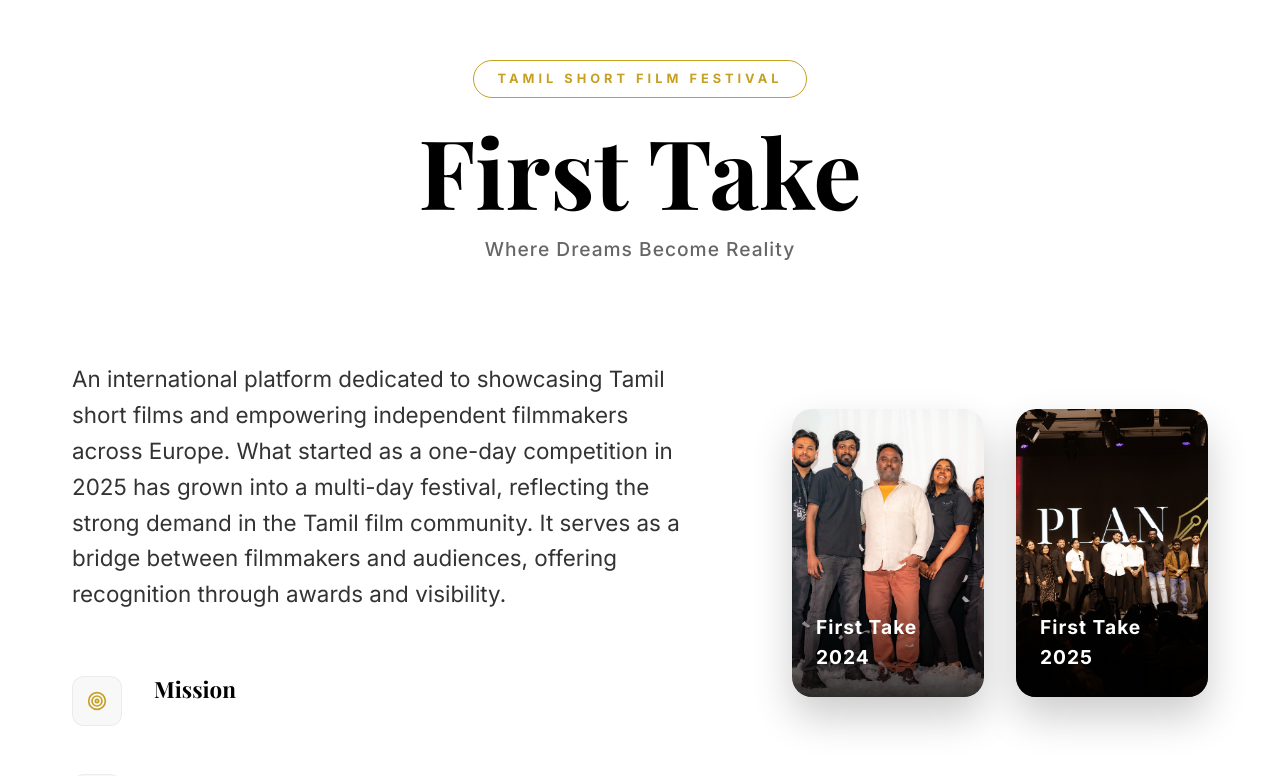
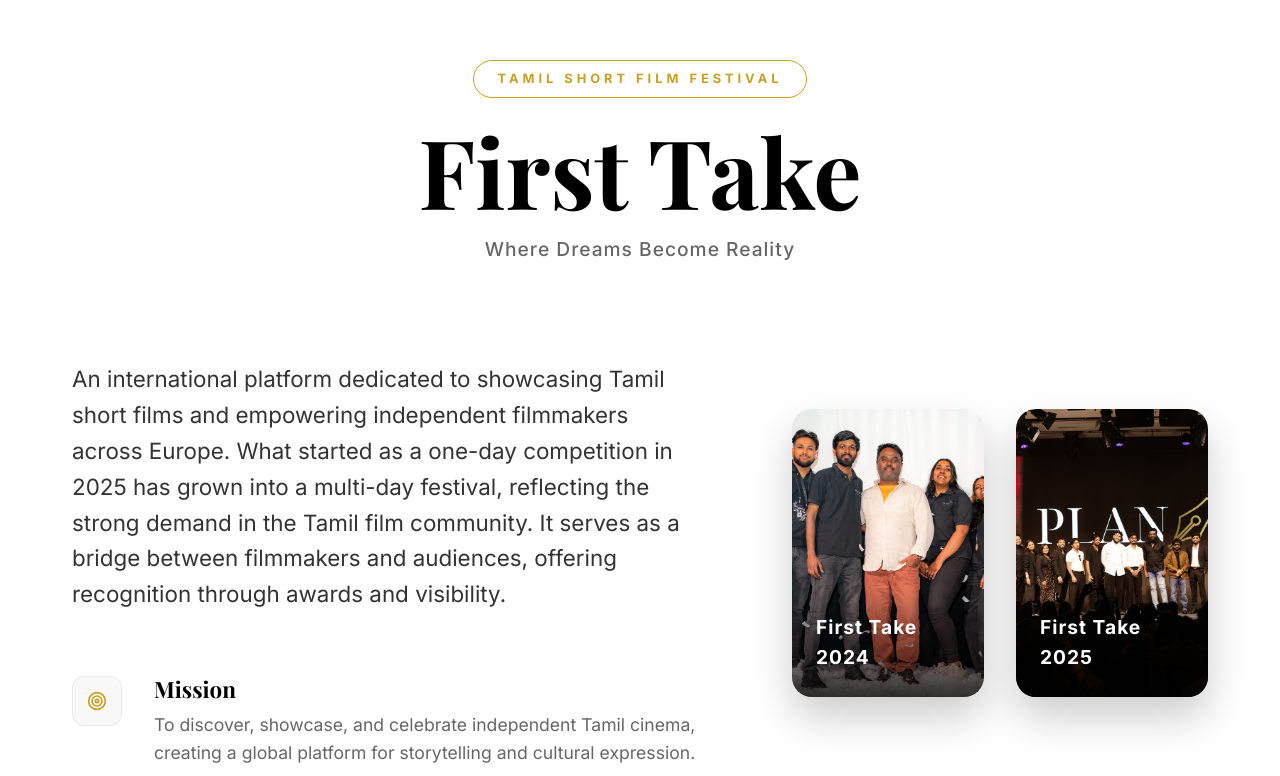
Before and after one commit to IONHAX04/PLAN-B-V1, a React (Vite) app: page /v2 in a window 1280 px wide. Shown: the part 160-936 px from the top of the page. Built offline with nearby package versions, Linux system fonts and the light colour scheme; a web font is replaced by a local one.

Commit message:
build bugs cleared

```diff
--- a/src/data/mockData.ts
+++ b/src/data/mockData.ts
@@ -186,6 +186,7 @@ export const filmfactoryContent = {
     subtitle: "Tamil Short Film Festival",
     tagline: "Where Dreams Become Reality",
     description: "An international platform dedicated to showcasing Tamil short films and empowering independent filmmakers across Europe. What started as a one-day competition in 2025 has grown into a multi-day festival, reflecting the strong demand in the Tamil film community. It serves as a bridge between filmmakers and audiences, offering recognition through awards and visibility.",
+    mission: "To discover, showcase, and celebrate independent Tamil cinema, creating a global platform for storytelling and cultural expression.",
     vision: "A curated experience where storytelling, culture, and creativity intersect, providing a professional stage for underrepresented voices.",
     coreValues: "Focuses on authentic storytelling—socially driven, experimental, or entertaining—that reflects identity and lived experiences.",
     stats: [
--- a/src/pages/01-Home/Home.tsx
+++ b/src/pages/01-Home/Home.tsx
@@ -4,7 +4,6 @@ import {
   ArrowRight,
   Users,
   Film,
-  CheckCircle2,
   Compass,
   Lock,
   Sparkles
@@ -18,8 +17,7 @@ import {
   siteConfig,
   services,
   projects,
-  filmfactoryContent,
-  partners
+  filmfactoryContent
 } from '../../data/mockData';
 import './Home.css';
 import './ProjectsEnhancement.css';
--- a/src/pages/02-About/About.tsx
+++ b/src/pages/02-About/About.tsx
@@ -9,7 +9,6 @@ import partner4 from '../../assets/partners/Partner4.jpg';
 import partner5 from '../../assets/partners/Partner5.jpg';
 import partner6 from '../../assets/partners/Partner6.jpg';
 import partner7 from '../../assets/partners/Partner7.jpg';
-import { SwapStory } from '../01-Home/SwapStory';
 import { AboutStory } from './AboutStory';
 import abbyFounder from '../../assets/aboutTeam/abby.png';
 import './About.css';
```
Also changed, not shown: src/assets/aboutTeam/ABOUT-US.jpg.jpeg (added).
